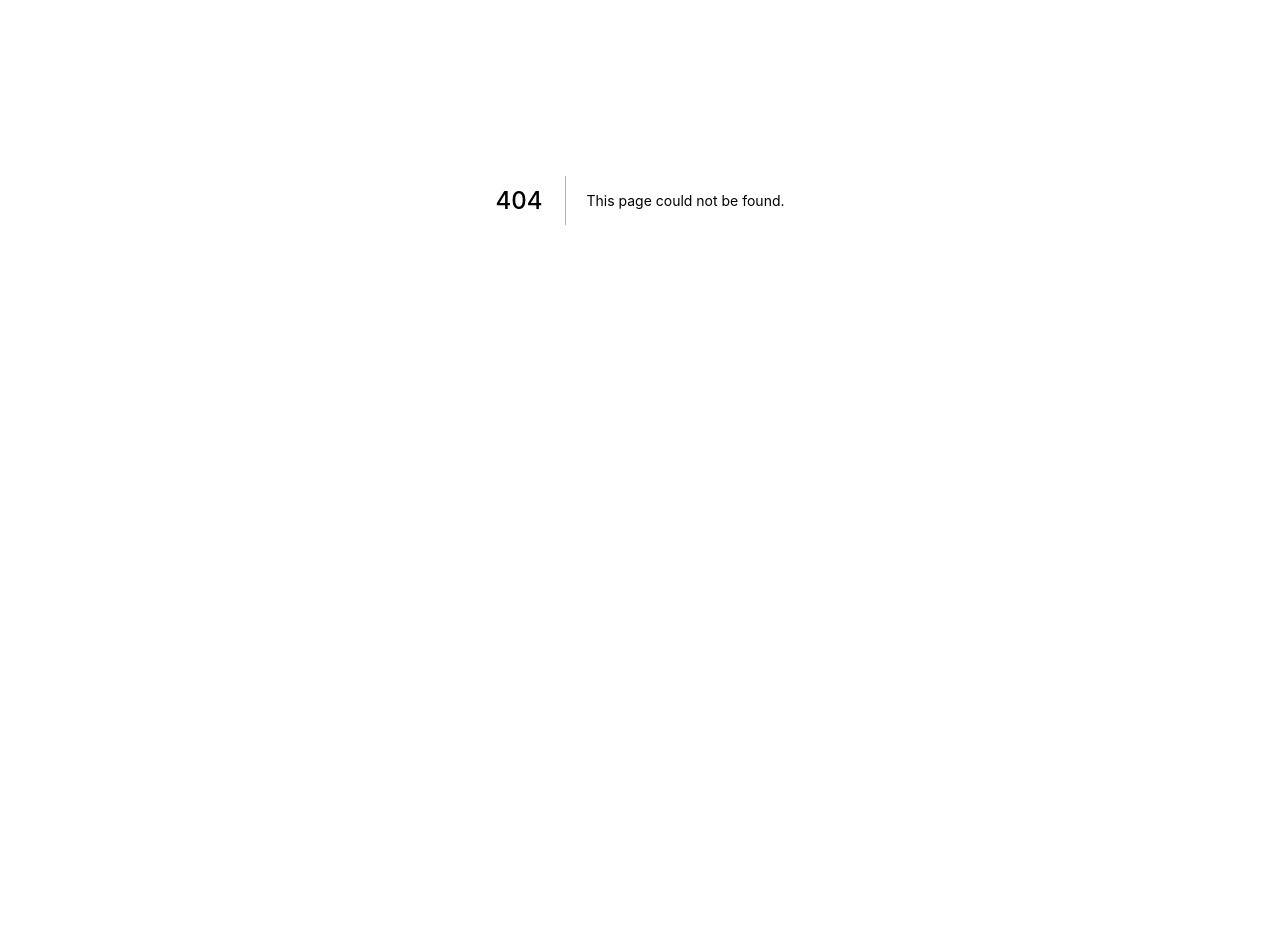
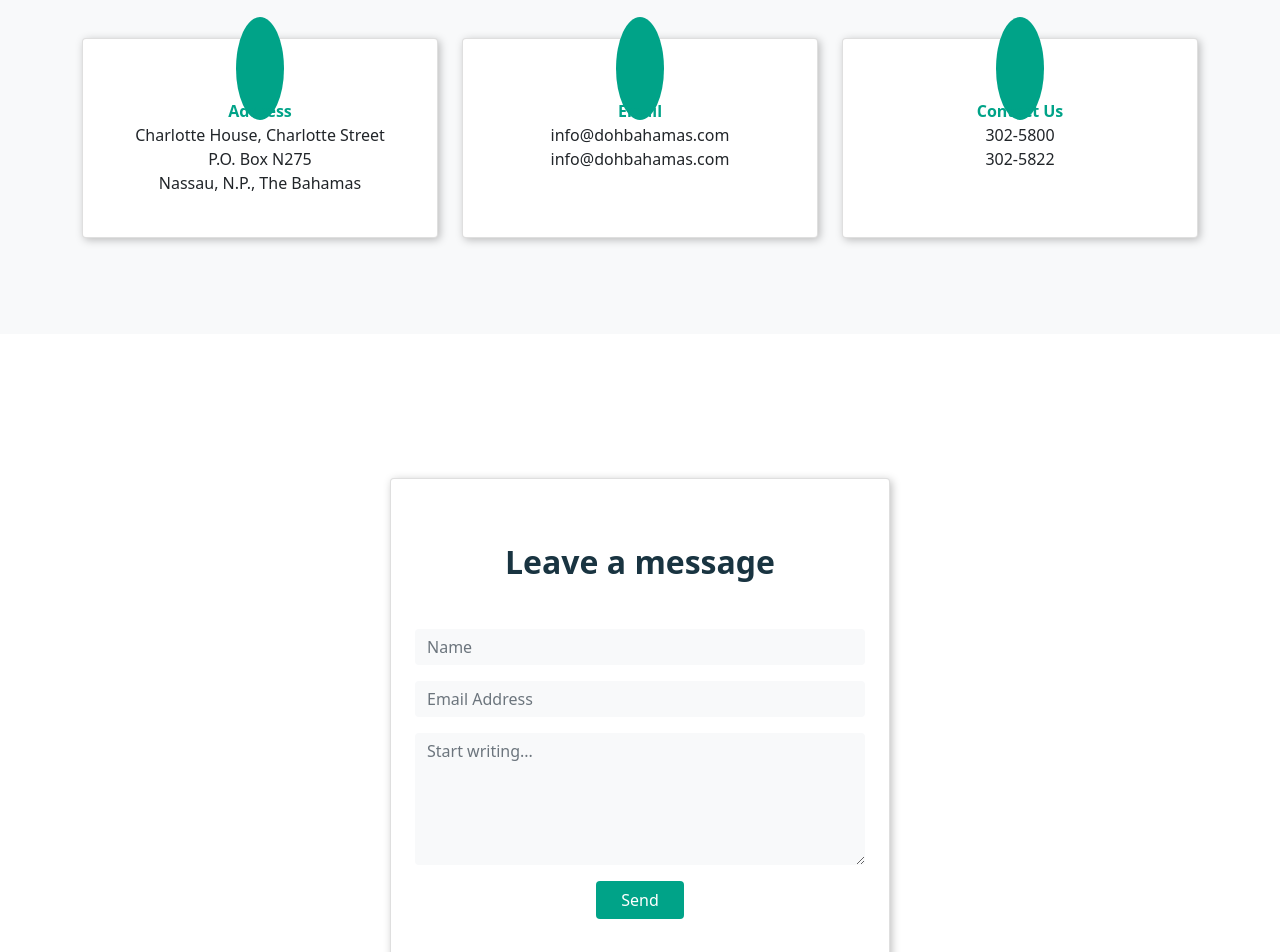
Before and after one commit to paragKhan/housing-client, a Next.js app: page /contact in a window 1280 px wide. Before the commit this address had no page. Shown: the part 200-1152 px from the top of the page. Before the commit the page ends 800 px from the top, so only its background shows below. Built offline with nearby package versions, Linux system fonts and the light colour scheme.

Commit message:
contact us page added

```diff
--- a/components/Footer/index.js
+++ b/components/Footer/index.js
@@ -88,7 +88,7 @@ export default function Footer() {
             <form>
               <input
                 className="form-control bg-light border-0"
-                value="Your Email Address"
+                placeholder="Your Email Address"
               />
               <input
                 className="btn bg-green text-light mt-3"
--- /dev/null
+++ b/components/Map/index.js
@@ -0,0 +1,27 @@
+import React from "react";
+import {
+  GoogleMap,
+  Marker,
+  withGoogleMap,
+  withScriptjs,
+} from "react-google-maps";
+
+function Map() {
+  return (
+    <div>
+      <GoogleMap
+        defaultZoom={10}
+        defaultCenter={{ lat: 45.421532, lng: -75.697189 }}
+      >
+        <Marker
+          position={{
+            lat: 22.919000074088746,
+            lng: 89.49135388384933,
+          }}
+        />
+      </GoogleMap>
+    </div>
+  );
+}
+
+export default withScriptjs(withGoogleMap(Map));
--- a/components/Navbar/index.js
+++ b/components/Navbar/index.js
@@ -51,7 +51,7 @@ export default function Navbar() {
               </Link>
             </li>
             <li className="nav-item">
-              <Link href="/">
+              <Link href="/contact">
                 <a className={`nav-link ${navActive("/contact")}`}>Contact</a>
               </Link>
             </li>
--- a/package.json
+++ b/package.json
@@ -12,6 +12,7 @@
     "react": "17.0.2",
     "react-dom": "17.0.2",
     "react-fast-marquee": "^1.3.1",
+    "react-google-maps": "^9.4.5",
     "react-hook-form": "^7.25.1"
   },
   "devDependencies": {
--- /dev/null
+++ b/pages/contact.js
@@ -0,0 +1,124 @@
+import Footer from "components/Footer";
+import Map from "components/Map";
+import Navbar from "components/Navbar";
+import React from "react";
+
+export default function Contact() {
+  return (
+    <>
+      <Navbar />
+      <div className="bg-light py-5">
+        <div className="container">
+          <div className="row">
+            <h4 className="text-center text-dark">
+              Visit our Agency Locations or <br /> Contact us Today
+            </h4>
+          </div>
+          <div className="row mt-5">
+            <div className="col-12 col-lg-4 mb-5">
+              <div className="card card-shadow" style={{ height: 200 }}>
+                <div className="card-body text-center p-0 pb-3">
+                  <i
+                    className="fas fa-location-arrow bg-green p-4 rounded-circle fs-1 text-white mb-3"
+                    style={{ marginTop: "-60px" }}
+                  />
+                  <br />
+                  <span className="color-green fw-bold">Address</span>
+                  <br />
+                  <span>
+                    Charlotte House, Charlotte Street
+                    <br />
+                    P.O. Box N275
+                    <br />
+                    Nassau, N.P., The Bahamas
+                  </span>
+                </div>
+              </div>
+            </div>
+            <div className="col-12 col-lg-4 mb-5">
+              <div className="card card-shadow" style={{ height: 200 }}>
+                <div className="card-body text-center p-0 pb-3">
+                  <i
+                    className="fas fa-envelope bg-green p-4 rounded-circle fs-1 text-white mb-3"
+                    style={{ marginTop: "-60px" }}
+                  />
+                  <br />
+                  <span className="color-green fw-bold">Email</span>
+                  <br />
+                  <span>
+                    info@dohbahamas.com
+                    <br />
+                    info@dohbahamas.com
+                  </span>
+                </div>
+              </div>
+            </div>
+            <div className="col-12 col-lg-4 mb-5">
+              <div className="card card-shadow" style={{ height: 200 }}>
+                <div className="card-body text-center p-0 pb-3">
+                  <i
+                    className="fas fa-phone-alt bg-green p-4 rounded-circle fs-1 text-white mb-3"
+                    style={{ marginTop: "-60px" }}
+                  />
+                  <br />
+                  <span className="color-green fw-bold">Contact Us</span>
+                  <br />
+                  <span>
+                    302-5800
+                    <br />
+                    302-5822
+                  </span>
+                </div>
+              </div>
+            </div>
+          </div>
+        </div>
+      </div>
+      <div className="container-fluid bg-gradient py-5">
+        <div className="row justify-content-center py-5 my-5 px-3">
+          <div className="card card-shadow px-2 py-3" style={{ width: 500 }}>
+            <div className="card-body py-5">
+              <h2 className="text-center color-dark fw-bold mb-5">
+                Leave a message
+              </h2>
+              <form>
+                <input
+                  className="form-control mb-3 bg-light border-0 color-dark"
+                  placeholder="Name"
+                  type="text"
+                />
+                <input
+                  className="form-control mb-3 bg-light border-0 color-dark"
+                  placeholder="Email Address"
+                  type="text"
+                />
+                <textarea
+                  className="form-control mb-3 bg-light border-0 color-dark"
+                  placeholder="Start writing..."
+                  rows={5}
+                />
+
+                <div className="text-center">
+                  <input
+                    className="btn btn-green text-white px-4"
+                    type="submit"
+                    value="Send"
+                  />
+                </div>
+              </form>
+            </div>
+          </div>
+        </div>
+      </div>
+      <div style={{ height: 500 }}>
+        <Map
+          loadingElement={<div style={{ height: "100%" }} />}
+          containerElement={<div style={{ height: "100%" }} />}
+          mapElement={<div style={{ height: "100%" }} />}
+          googleMapURL={`https://maps.googleapis.com/maps/api/js?v=3.exp&libraries=geometry,drawing,places`}
+        />
+      </div>
+      <Footer />
+    </>
+  );
+}
--- a/pages/login.js
+++ b/pages/login.js
@@ -9,10 +9,7 @@ export default function Login() {
       <Navbar />
       <div className="container-fluid bg-gradient py-5">
         <div className="row justify-content-center py-5 my-5 px-3">
-          <div
-            className="card card-shadow px-2 py-3"
-            style={{ width: 500, height: "content-height" }}
-          >
+          <div className="card card-shadow px-2 py-3" style={{ width: 500 }}>
             <div className="card-body py-5">
               <h2 className="text-center color-dark fw-bold mb-5">Login</h2>
               <form>
--- a/pages/signup.js
+++ b/pages/signup.js
@@ -34,10 +34,7 @@ export default function Signup() {
             </div>
           </div>
           <div className="col-12 col-lg-6 d-flex justify-content-center align-items-center bg-light py-5">
-            <div
-              className="card card-shadow px-2 py-3"
-              style={{ width: 500, height: "fit-content" }}
-            >
+            <div className="card card-shadow px-2 py-3" style={{ width: 500 }}>
               <div className="card-body">
                 <h2 className="text-center color-dark fw-bold py-3">Sign Up</h2>
                 <form>
```
Also changed, not shown: 1 other file (tests, documents, lock files or other folders).
